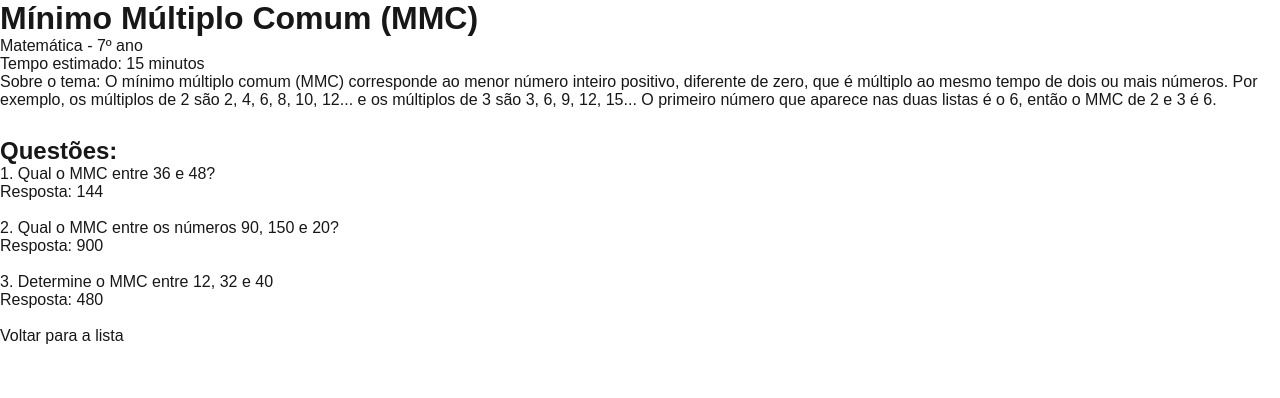
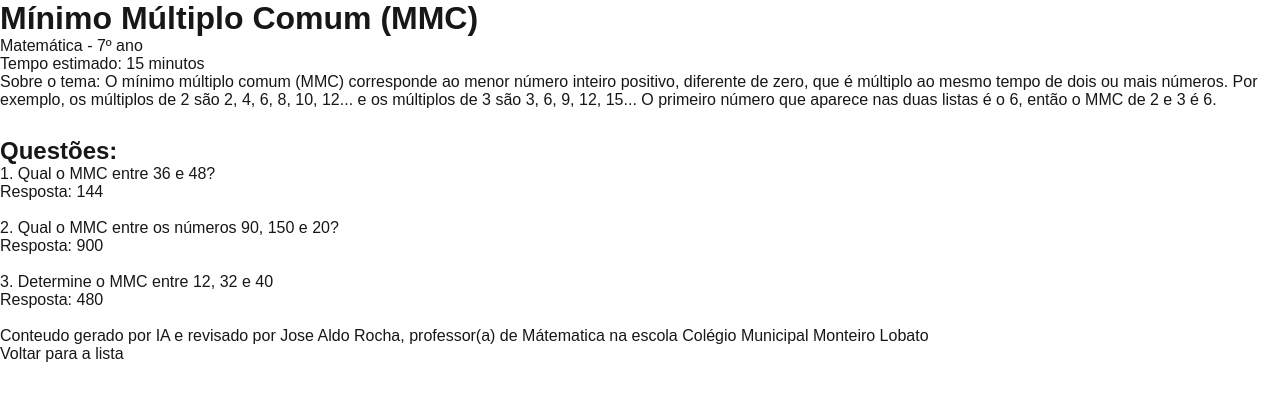
Before and after one commit to FelipeWalkerX/A2-Dev-Web, a Next.js app: page /roteiro/1 in a window 1280 px wide. Shown: the top 398 px of the page. Built offline with nearby package versions, Linux system fonts and the light colour scheme.

Commit message:
Mostrando professor (o nome, materia e escola que da aula)  revisor e aviso de conteudo gerado por IA

```diff
--- a/app/roteiro/[id]/page.js
+++ b/app/roteiro/[id]/page.js
@@ -1,6 +1,7 @@
 import roteiros from "@/data/roteiros.json"
 import Link from "next/link";
 import { notFound } from "next/navigation";
+import professores from "@/data/professores.json"
 
 export function generateStaticParams(){     //Diz pro build quais id's do roteiro vao virar pagina
     return roteiros.map((roteiro) => ({id: String(roteiro.id)}));   //.map passa por todo mundo do roteiro, nesse caso, todos os id
@@ -13,6 +14,8 @@ export default async function PaginaRoteiro(props) {
     if(!roteiro){   //Se nao achar nenhuma id do roteiro compativel com o do endereco
         notFound(); //Ele da erro e fala que nao foi encontrado
     }
+
+    const professor = professores.find((professor) => professor.id === roteiro.professorId)     //Na lista dos professores, acha o id que é igual o professorId
 
     return(
         <main>
@@ -37,6 +40,11 @@ export default async function PaginaRoteiro(props) {
 
                 ))}
             </ol>
+
+            <p>
+                Conteudo gerado por IA e revisado por {professor.nome}, professor(a) de {professor.disciplina} na escola {professor.escola}
+            </p>
+
             <p>
                 <Link href = "/">
                     Voltar para a lista
```
